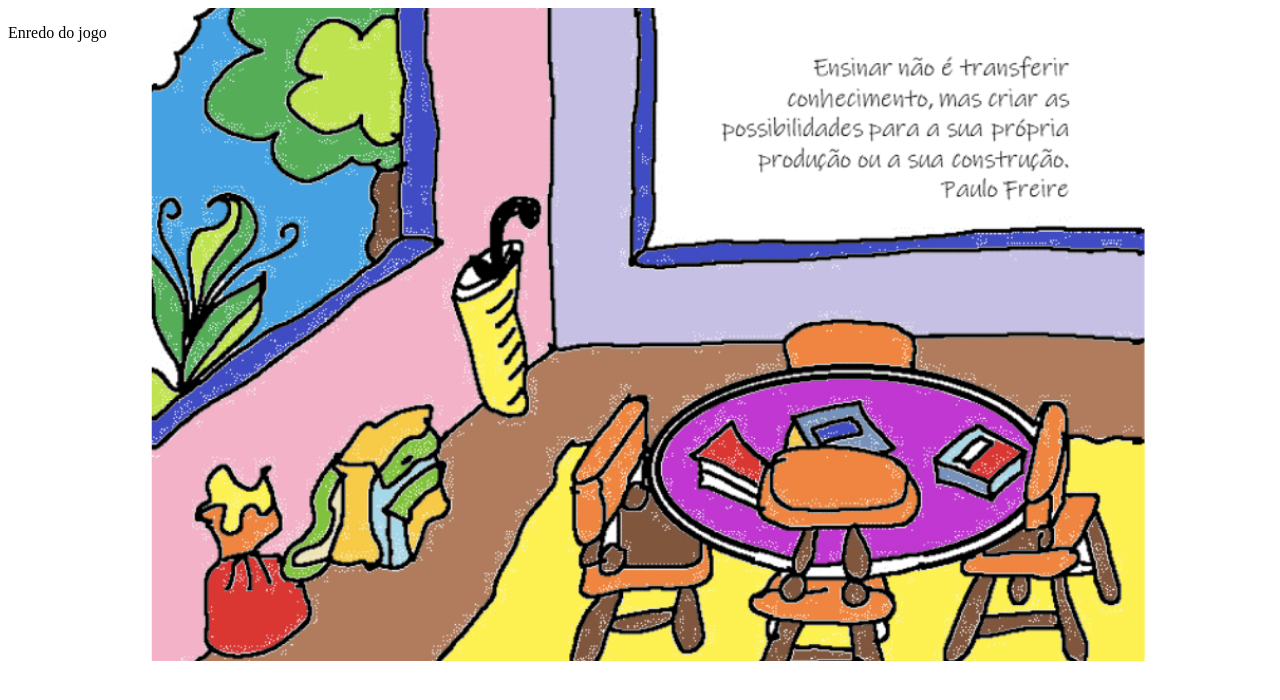
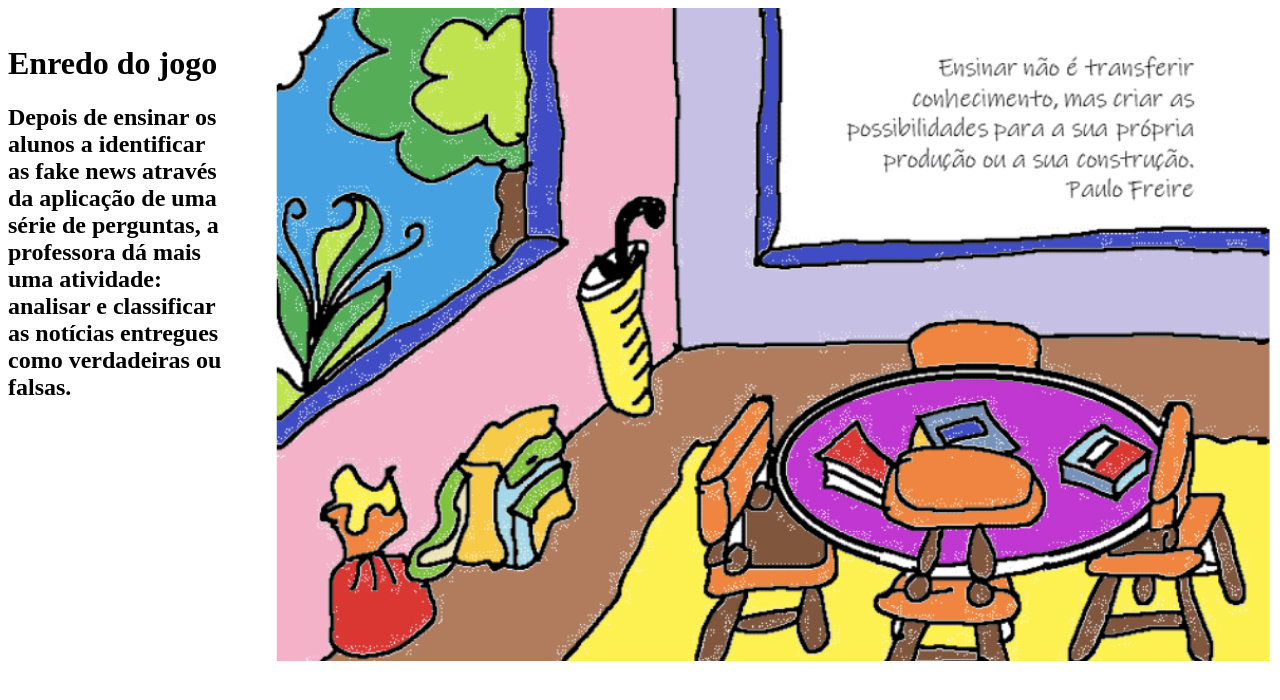
Before and after one commit to TCC-Media-Education/MediaEducation, a React (Vite) app in the folder tcc_project/: page /historia in a window 1280 px wide. Shown: the top 700 px of the page. Built offline with nearby package versions, Linux system fonts and the light colour scheme.

Commit message:
Colocando texto em tutorial, créditos e enredo

```diff
--- a/tcc_project/src/Pages/Credits/Credits.jsx
+++ b/tcc_project/src/Pages/Credits/Credits.jsx
@@ -5,6 +5,10 @@ function Credits() {
     return (
         <div>
             <h1>Creditos</h1>
+            <h2>
+                Este jogo foi feito por Igor Alves e Lucca Molon como TCC em ciência da computação na PUCRS.
+                Ele é baseado no livro "Nem tudo o que vejo e ouço é verdade!", escrito pela orientadora Lúcia Giraffa em conjunto com a professora Raiza Roznieski.
+            </h2>
         </div>
     )
 }
--- a/tcc_project/src/Pages/Plot/Plot.jsx
+++ b/tcc_project/src/Pages/Plot/Plot.jsx
@@ -5,7 +5,10 @@ export default function Plot() {
 
     return (
         <div className="plot-main-div">
-            <p>Enredo do jogo</p>
+            <p><h1>Enredo do jogo</h1>
+            <h2>Depois de ensinar os alunos a identificar as fake news através da aplicação de uma série de perguntas, a professora dá mais uma atividade:
+                analisar e classificar as notícias entregues como verdadeiras ou falsas.</h2>
+            </p>
             <img src={plotImage}/>
         </div>
     )
--- a/tcc_project/src/Pages/Tutorial/Tutorial.jsx
+++ b/tcc_project/src/Pages/Tutorial/Tutorial.jsx
@@ -5,6 +5,9 @@ function Tutorial() {
     return (
         <div>
             <h1>Tutorial</h1>
+            <h2>Analise e classifique as seguintes notícias. Se ela for verdadeira, clique em "Verdadeiro". Caso contrário, clique em "falso".
+                No começo de cada rodada, você pode rever no máximo 2 vezes as informações por fase as informações necessárias para receber ajuda.
+                Você também pode conferir a data e a fonte da notícia. </h2>
         </div>
     )
 }
```
